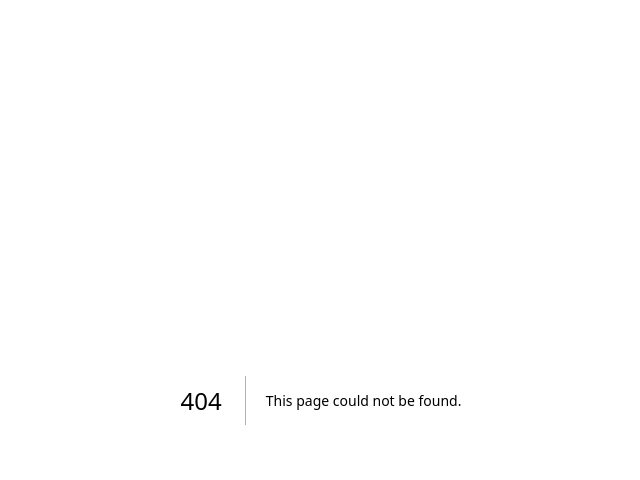
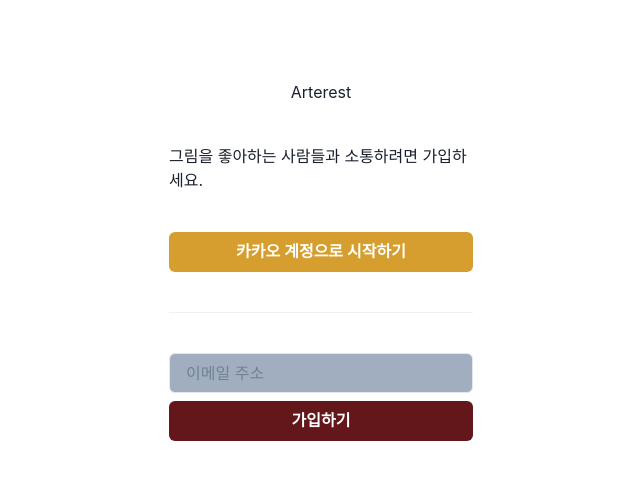
Before and after one commit to DevTraces/FrontEnd, a Next.js app: page /auth/signUp in a window 1280 px wide. Before the commit this address had no page. Shown: the top 480 px of the page, without its empty margins (319-959 px from the left). Built offline with nearby package versions, Linux system fonts and the light colour scheme.

Commit message:
feat: Add Sign-up page using auth/components

```diff
--- /dev/null
+++ b/src/pages/auth/signUp/index.tsx
@@ -0,0 +1,52 @@
+import {
+  Center,
+  Flex,
+  FormControl,
+  FormErrorMessage,
+  FormHelperText,
+  Text,
+  Divider
+} from "@chakra-ui/react";
+import Head from "next/head";
+import { useRouter } from "next/router";
+import AuthButton from "../components/AuthButton";
+import AuthLayout from "../components/AuthLayout";
+import AuthTextInput from "../components/AuthTextInput";
+
+export default function SignUp() {
+  const router = useRouter();
+  const isError = false;
+
+  return (
+    <>
+      <Head>
+        <title>Arterest | Sign Up</title>
+      </Head>
+      <AuthLayout>
+        <Center>Arterest</Center>
+        <Text>그림을 좋아하는 사람들과 소통하려면 가입하세요.</Text>
+        <AuthButton bg="yellow.500" color="white">
+          카카오 계정으로 시작하기
+        </AuthButton>
+        <Divider />
+        <FormControl as={Flex} direction="column" isInvalid={isError}>
+          <AuthTextInput type="email" placeholder="이메일 주소" />
+          {!isError ? (
+            <FormHelperText />
+          ) : (
+            <FormErrorMessage>Email is required.</FormErrorMessage>
+          )}
+          <AuthButton
+            bg="red.900"
+            color="white"
+            onClick={() => {
+              router.push("signUp/emailAuth");
+            }}
+          >
+            가입하기
+          </AuthButton>
+        </FormControl>
+      </AuthLayout>
+    </>
+  );
+}
```
